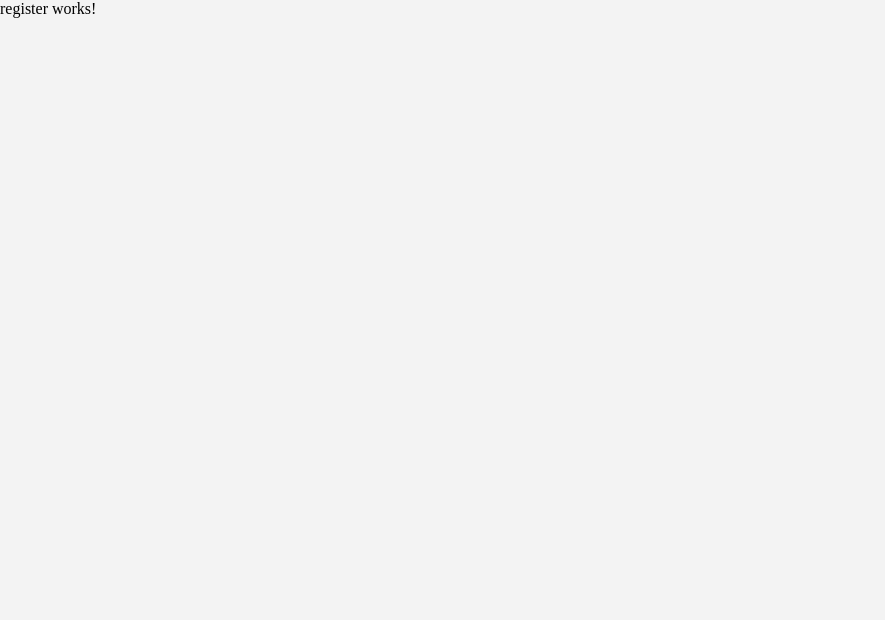
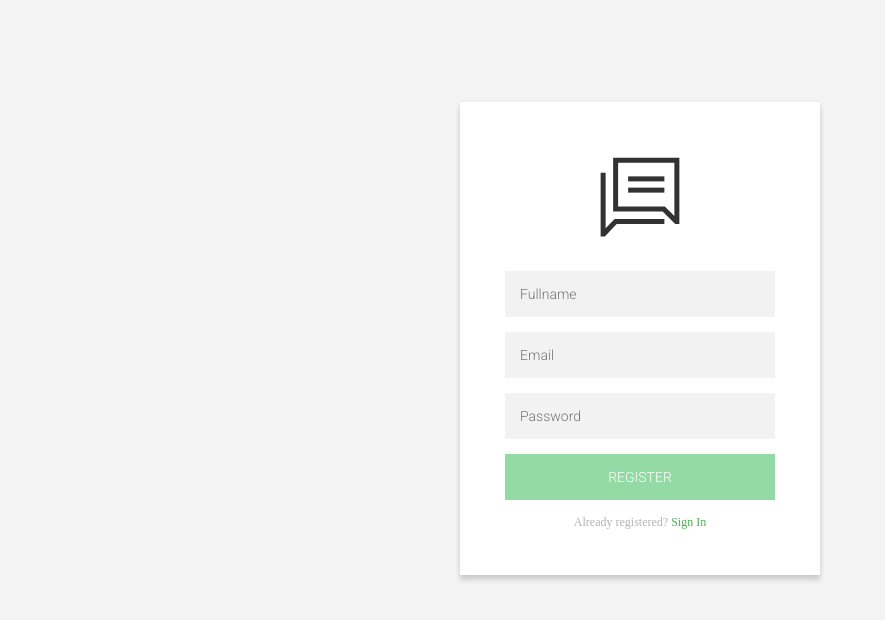
Before and after one commit to fagarcia086/chat-app, an Angular app: page /register in a window 1280 px wide. Shown: the top 620 px of the page, without its empty margins (0-885 px from the left). Built offline with nearby package versions, Linux system fonts and the light colour scheme.

Commit message:
styles the registration view

```diff
--- a/src/app/register/register.component.css
+++ b/src/app/register/register.component.css
@@ -0,0 +1,99 @@
+@import url(https://fonts.googleapis.com/css?family=Roboto:300);
+
+.login-page {
+  width: 360px;
+  padding: 8% 0 0;
+  margin: auto;
+}
+.form {
+  position: relative;
+  z-index: 1;
+  background: #ffffff;
+  max-width: 360px;
+  margin: 0 auto 100px;
+  padding: 45px;
+  text-align: center;
+  box-shadow: 0 0 5px 0 rgb(0 0 0 / 5%), 0 5px 5px 0 rgb(0 0 0 / 15%);
+}
+.form input {
+  font-family: "Roboto", sans-serif;
+  outline: 0;
+  background: #f2f2f2;
+  width: 100%;
+  border: 0;
+  margin: 0 0 15px;
+  padding: 15px;
+  box-sizing: border-box;
+  font-size: 14px;
+}
+.form button {
+  font-family: "Roboto", sans-serif;
+  text-transform: uppercase;
+  outline: 0;
+  background: #4caf50;
+  width: 100%;
+  border: 0;
+  padding: 15px;
+  color: #ffffff;
+  font-size: 14px;
+  -webkit-transition: all 0.3 ease;
+  transition: all 0.3 ease;
+  cursor: pointer;
+}
+.form button:hover,
+.form button:active,
+.form button:focus {
+  background: #4caf50;
+}
+.form .message {
+  margin: 15px 0 0;
+  color: #b3b3b3;
+  font-size: 12px;
+}
+.form .message a {
+  color: #4caf50;
+  text-decoration: none;
+}
+.form .register-form {
+  display: none;
+}
+.container {
+  position: relative;
+  z-index: 1;
+  max-width: 300px;
+  margin: 0 auto;
+}
+.container:before,
+.container:after {
+  content: "";
+  display: block;
+  clear: both;
+}
+.container .info {
+  margin: 50px auto;
+  text-align: center;
+}
+.container .info h1 {
+  margin: 0 0 15px;
+  padding: 0;
+  font-size: 36px;
+  font-weight: 300;
+  color: #1a1a1a;
+}
+.container .info span {
+  color: #4d4d4d;
+  font-size: 12px;
+}
+.container .info span a {
+  color: #000000;
+  text-decoration: none;
+}
+.container .info span .fa {
+  color: rgba(0, 255, 64, 0.829);
+}
+
+.header__logo {
+  width: 80px;
+  margin: 10px 0 30px;
+  opacity: 0.8;
+}
--- a/src/app/register/register.component.html
+++ b/src/app/register/register.component.html
@@ -1 +1,59 @@
-<p>register works!</p>
+<div class="app">
+  <div class="login-page">
+    <div class="form">
+      <img class="header__logo" src="/assets/logo.svg" alt="youtube logo" />
+      <form
+        class="login-form"
+        class="login-form"
+        #loginForm="ngForm"
+        (ngSubmit)="submit(loginForm.value)"
+      >
+        <input
+          type="text"
+          placeholder="Fullname"
+          required
+          minlength="3"
+          ngModel
+          name="fullname"
+          #fullname="ngModel"
+          id="fullname"
+        />
+        <input
+          type="email"
+          placeholder="Email"
+          required
+          minlength="3"
+          ngModel
+          name="email"
+          #email="ngModel"
+          id="email"
+        />
+        <input
+          type="password"
+          placeholder="Password"
+          required
+          minlength="6"
+          ngModel
+          name="password"
+          #password="ngModel"
+          id="password"
+        />
+        <button
+          type="submit"
+          [style]="
+            !loginForm.valid || loading
+              ? 'background-color: rgb(147 218 165);'
+              : ''
+          "
+          type="submit"
+          [disabled]="!loginForm.valid || loading"
+        >
+          {{ loading ? "Registering..." : "Register" }}
+        </button>
+        <p class="message">
+          Already registered? <a [routerLink]="['/login']">Sign In</a>
+        </p>
+      </form>
+    </div>
+  </div>
+</div>
--- a/src/app/register/register.component.ts
+++ b/src/app/register/register.component.ts
@@ -7,7 +7,13 @@ import { Component, OnInit } from '@angular/core';
 })
 export class RegisterComponent implements OnInit {
 
+  loading: boolean = false
+
   constructor() { }
+
+  public submit(form): void {
+    console.log(form)
+  }
 
   ngOnInit(): void {
   }
```
